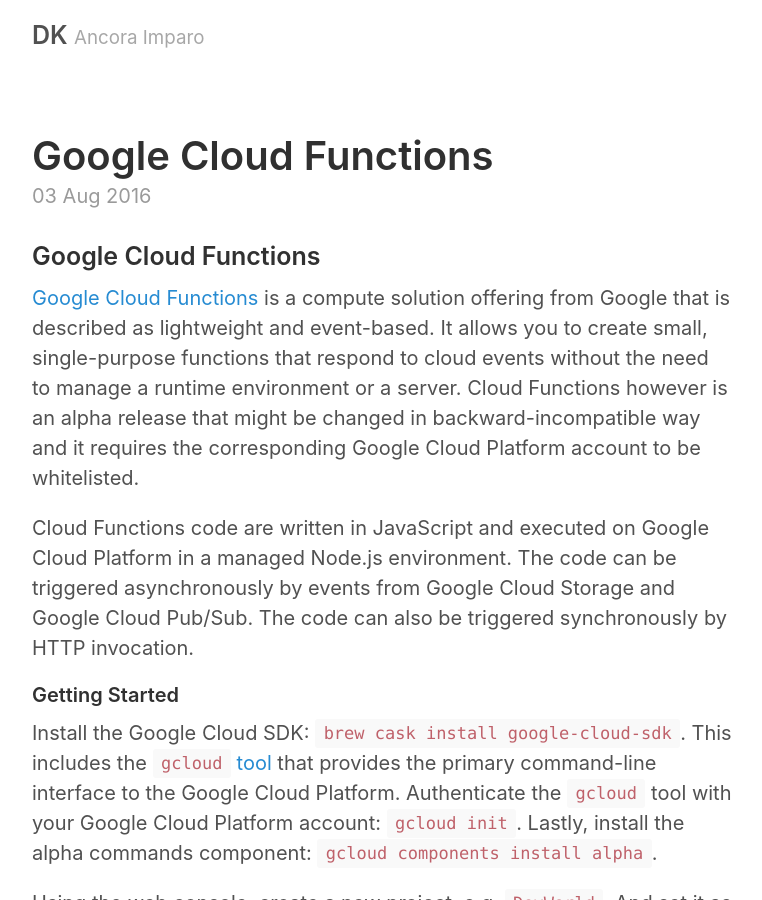
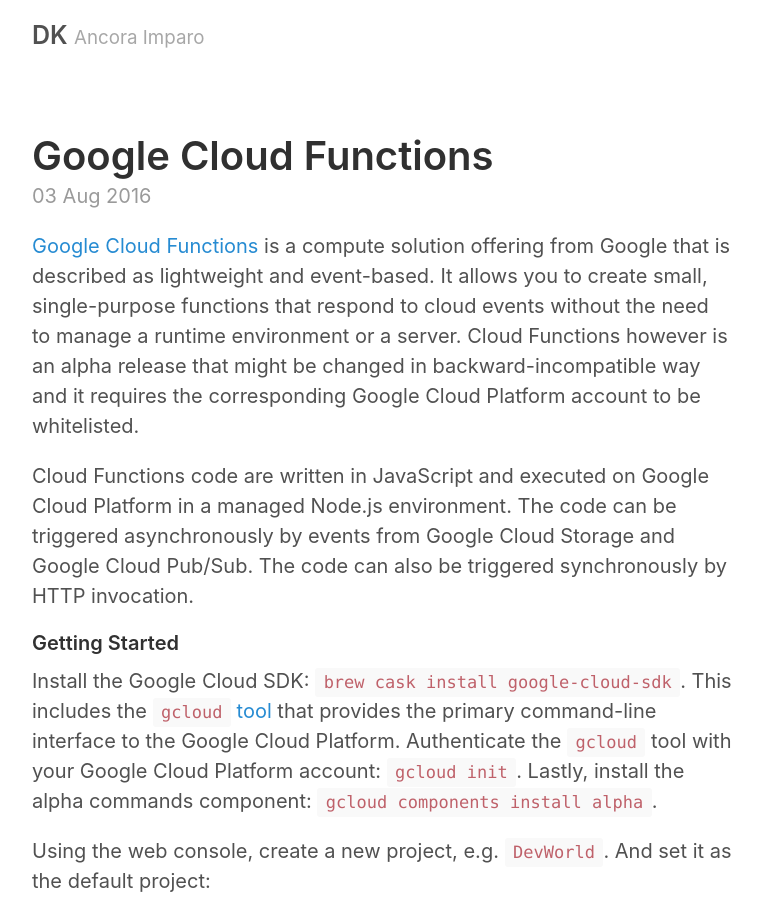
Before and after one commit to donny/donny.github.io, a Jekyll site: the page built from _posts/2016-08-03-google-cloud-functions.md, in a window 1280 px wide and 900 px high. Shown: the whole window, without its empty margins (258-1020 px from the left). Built offline with Jekyll 4.4.1, drawn with Linux system fonts in a browser that asks for light colours; nearby versions of some CDN libraries.

Commit message:
Fix redundant header

```diff
--- a/_config.yml
+++ b/_config.yml
@@ -5,7 +5,7 @@
 title:               DK
 tagline:             Ancora Imparo
 url:                 https://donny.github.io
-paginate:            1
+paginate:            3
 baseurl:             ""
 
 # Assets
--- a/_posts/2016-08-03-google-cloud-functions.md
+++ b/_posts/2016-08-03-google-cloud-functions.md
@@ -2,8 +2,6 @@
 layout: post
 title: Google Cloud Functions
 ---
-
-### Google Cloud Functions
 
 [Google Cloud Functions](https://cloud.google.com/functions) is a compute solution offering from Google that is described as lightweight and event-based. It allows you to create small, single-purpose functions that respond to cloud events without the need to manage a runtime environment or a server. Cloud Functions however is an alpha release that might be changed in backward-incompatible way and it requires the corresponding Google Cloud Platform account to be whitelisted.
 
```
